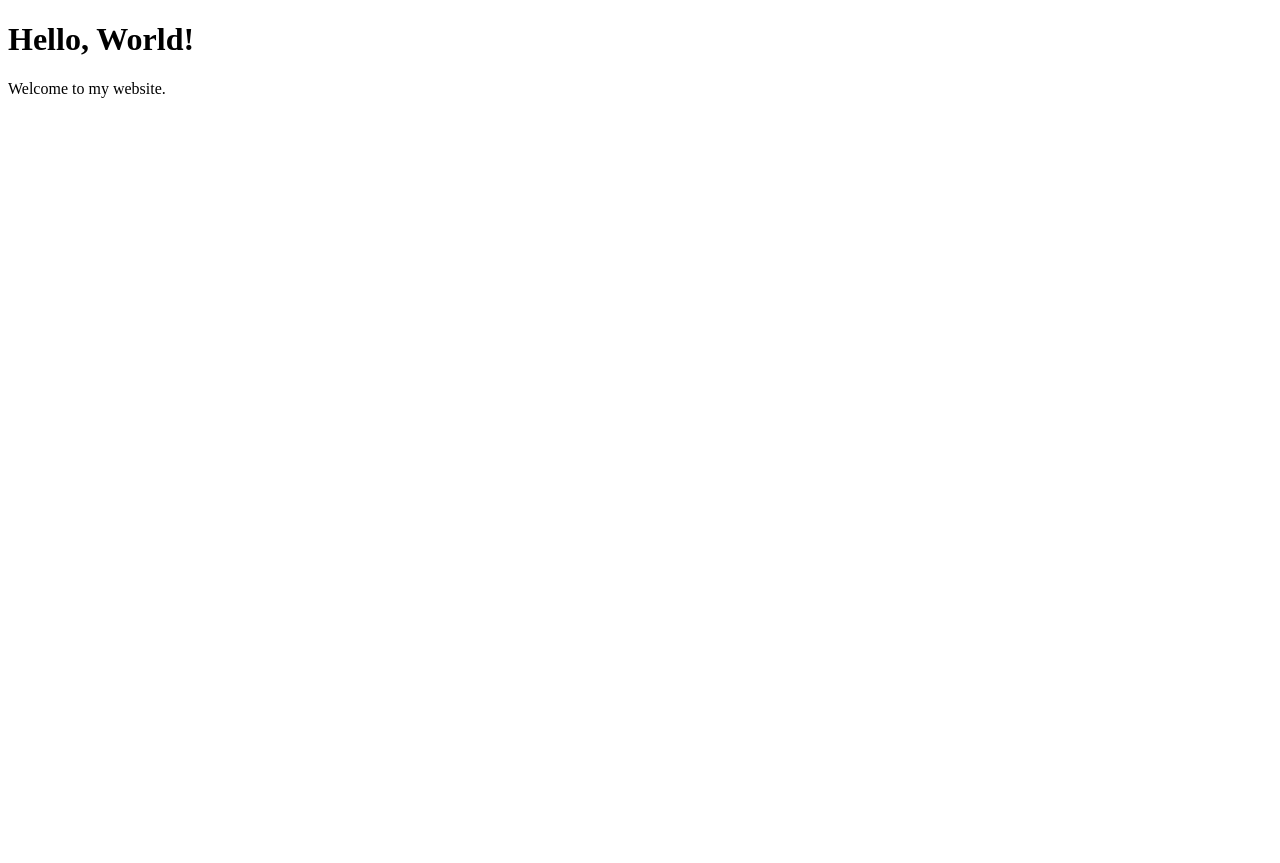
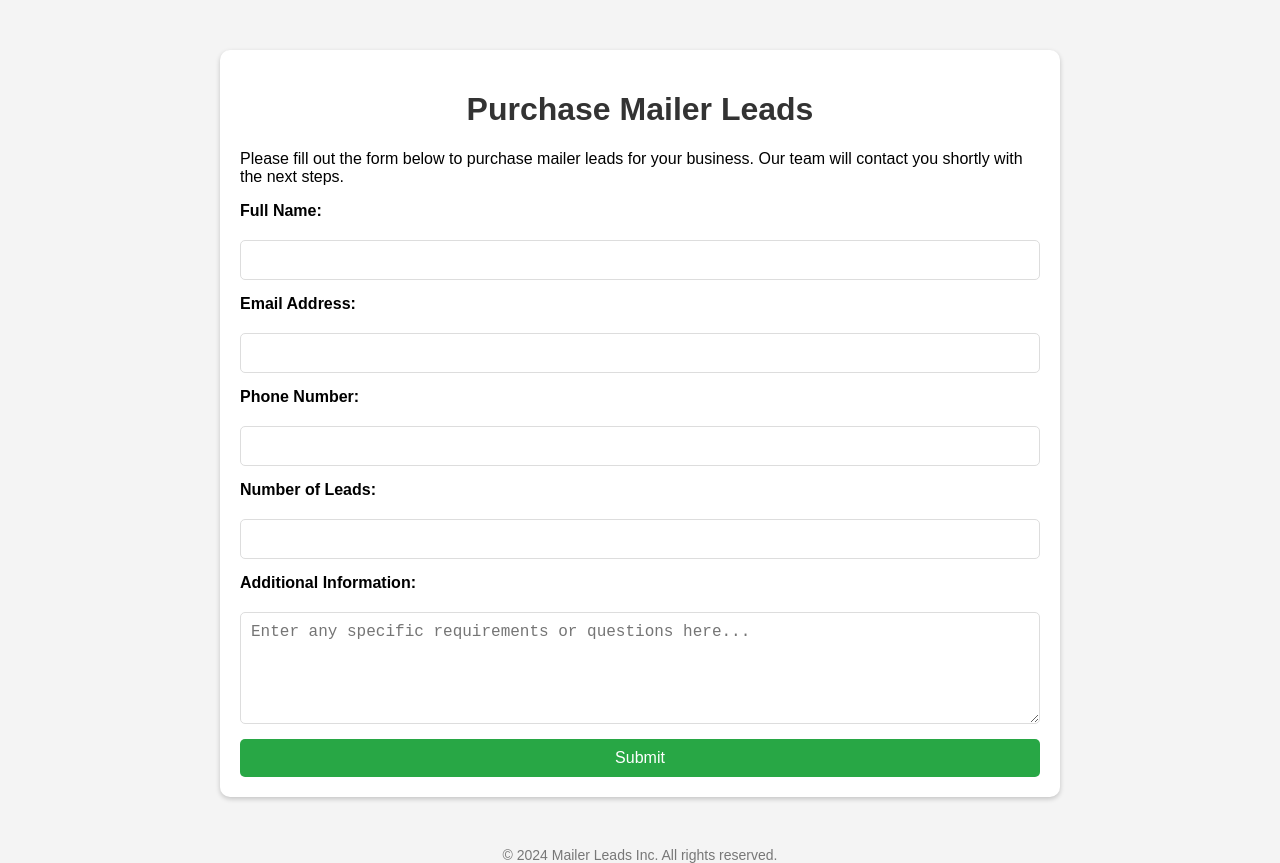
Before and after one commit to kylevanbibber/smithleads, a plain HTML site: page index.html in a window 1280 px wide. Before the commit the page ends 800 px from the top, so only its background shows below. Drawn offline with Linux system fonts and the light colour scheme.

Commit message:
Update index.html

```diff
--- a/index.html
+++ b/index.html
@@ -1,10 +1,100 @@
 <!DOCTYPE html>
-<html>
+<html lang="en">
 <head>
-    <title>My First Web Page</title>
+    <meta charset="UTF-8">
+    <meta name="viewport" content="width=device-width, initial-scale=1.0">
+    <title>Purchase Mailer Leads</title>
+    <style>
+        body {
+            font-family: Arial, sans-serif;
+            background-color: #f4f4f4;
+            margin: 0;
+            padding: 0;
+        }
+        .container {
+            max-width: 800px;
+            margin: 50px auto;
+            background: #fff;
+            padding: 20px;
+            border-radius: 10px;
+            box-shadow: 0 2px 5px rgba(0, 0, 0, 0.2);
+        }
+        h1, h2 {
+            text-align: center;
+            color: #333;
+        }
+        form {
+            display: flex;
+            flex-direction: column;
+            gap: 15px;
+        }
+        label {
+            font-weight: bold;
+            margin-bottom: 5px;
+        }
+        input[type="text"],
+        input[type="email"],
+        input[type="number"],
+        textarea {
+            padding: 10px;
+            border: 1px solid #ddd;
+            border-radius: 5px;
+            font-size: 16px;
+            width: 100%;
+            box-sizing: border-box;
+        }
+        textarea {
+            resize: vertical;
+        }
+        button {
+            background-color: #28a745;
+            color: white;
+            padding: 10px;
+            border: none;
+            border-radius: 5px;
+            font-size: 16px;
+            cursor: pointer;
+            transition: background-color 0.3s ease;
+        }
+        button:hover {
+            background-color: #218838;
+        }
+        .footer {
+            text-align: center;
+            margin-top: 20px;
+            font-size: 14px;
+            color: #777;
+        }
+    </style>
 </head>
 <body>
-    <h1>Hello, World!</h1>
-    <p>Welcome to my website.</p>
+
+<div class="container">
+    <h1>Purchase Mailer Leads</h1>
+    <p>Please fill out the form below to purchase mailer leads for your business. Our team will contact you shortly with the next steps.</p>
+    <form>
+        <label for="name">Full Name:</label>
+        <input type="text" id="name" name="name" required>
+
+        <label for="email">Email Address:</label>
+        <input type="email" id="email" name="email" required>
+
+        <label for="phone">Phone Number:</label>
+        <input type="text" id="phone" name="phone" required>
+
+        <label for="quantity">Number of Leads:</label>
+        <input type="number" id="quantity" name="quantity" min="1" required>
+
+        <label for="message">Additional Information:</label>
+        <textarea id="message" name="message" rows="5" placeholder="Enter any specific requirements or questions here..."></textarea>
+
+        <button type="submit">Submit</button>
+    </form>
+</div>
+
+<div class="footer">
+    &copy; 2024 Mailer Leads Inc. All rights reserved.
+</div>
+
 </body>
 </html>
```
